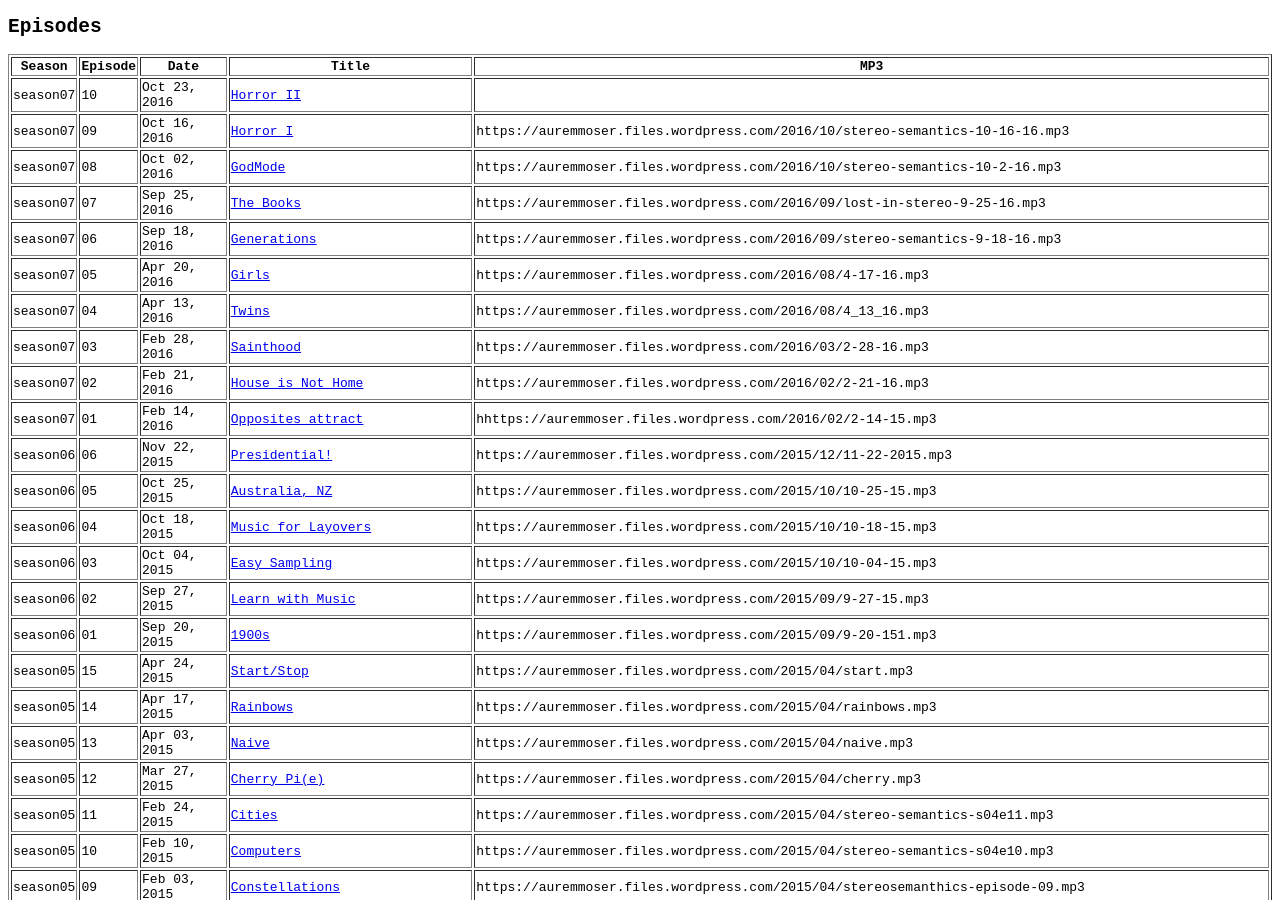
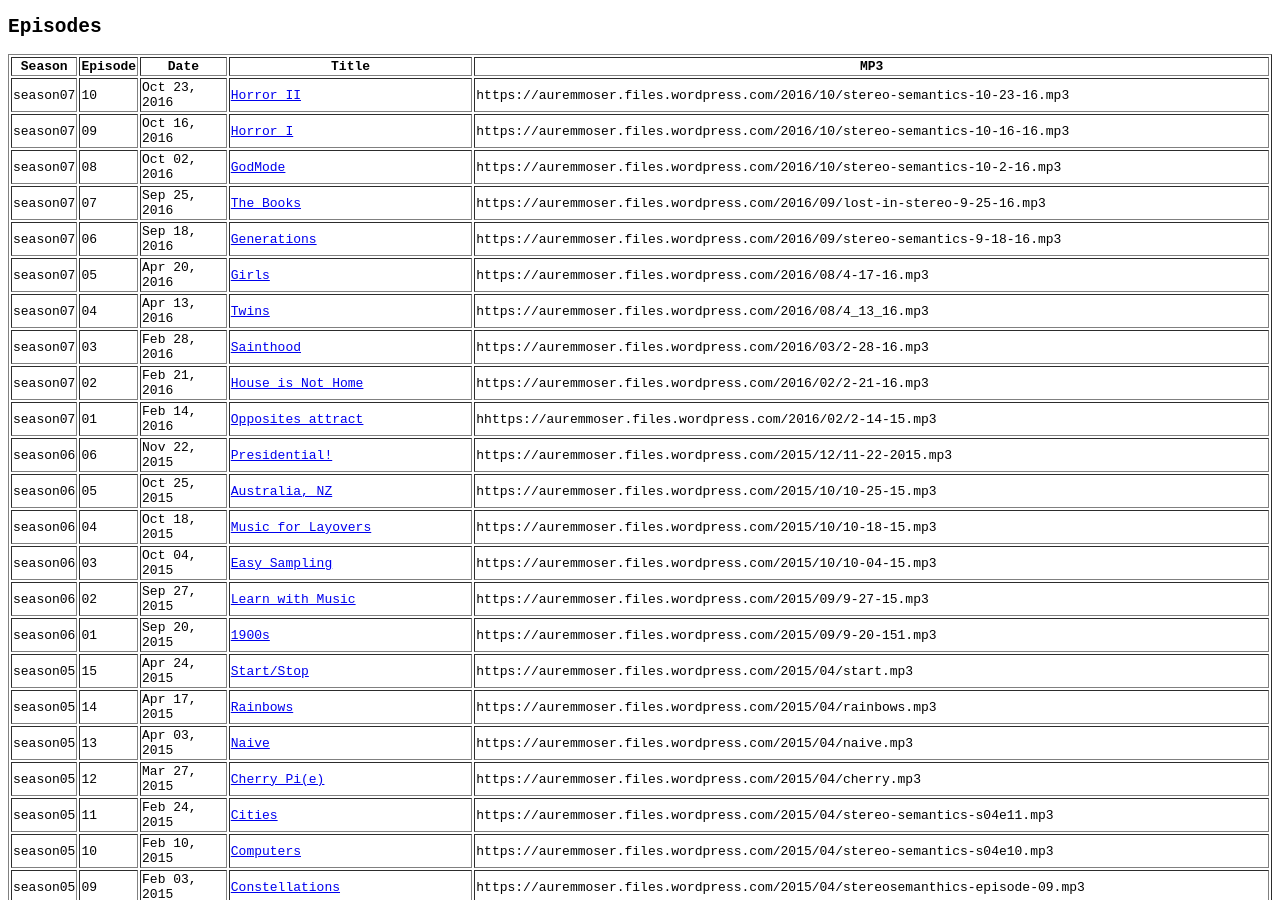
Before and after one commit to auremoser/stereosemantics, a Jekyll site: the page built from test.html, in a window 1280 px wide and 900 px high. Built offline with Jekyll 4.4.1, drawn with Linux system fonts in a browser that asks for light colours; some of the changed lines change nothing that is shown.

Commit message:
update horror 2 for audio

```diff
--- a/_posts/2016-10-23-horror2.md
+++ b/_posts/2016-10-23-horror2.md
@@ -4,10 +4,10 @@
 episode: 10
 date: 2016-10-23
 categories: season07
-mp3_url:
+mp3_url: https://auremmoser.files.wordpress.com/2016/10/stereo-semantics-10-23-16.mp3
 rel_finder_url: http://tinyurl.com/ss-horror2
 tracklist_url: https://docs.google.com/spreadsheets/d/16Wt4Fq3e2mMJ3cuv7RzLBnIbtC8Dz3_Jaru6sql-Gxs/edit?ts=5787e9db#gid=107690913
-duration: '00:57:16'
+duration: '00:48:51'
 length:
 ---
 
```
